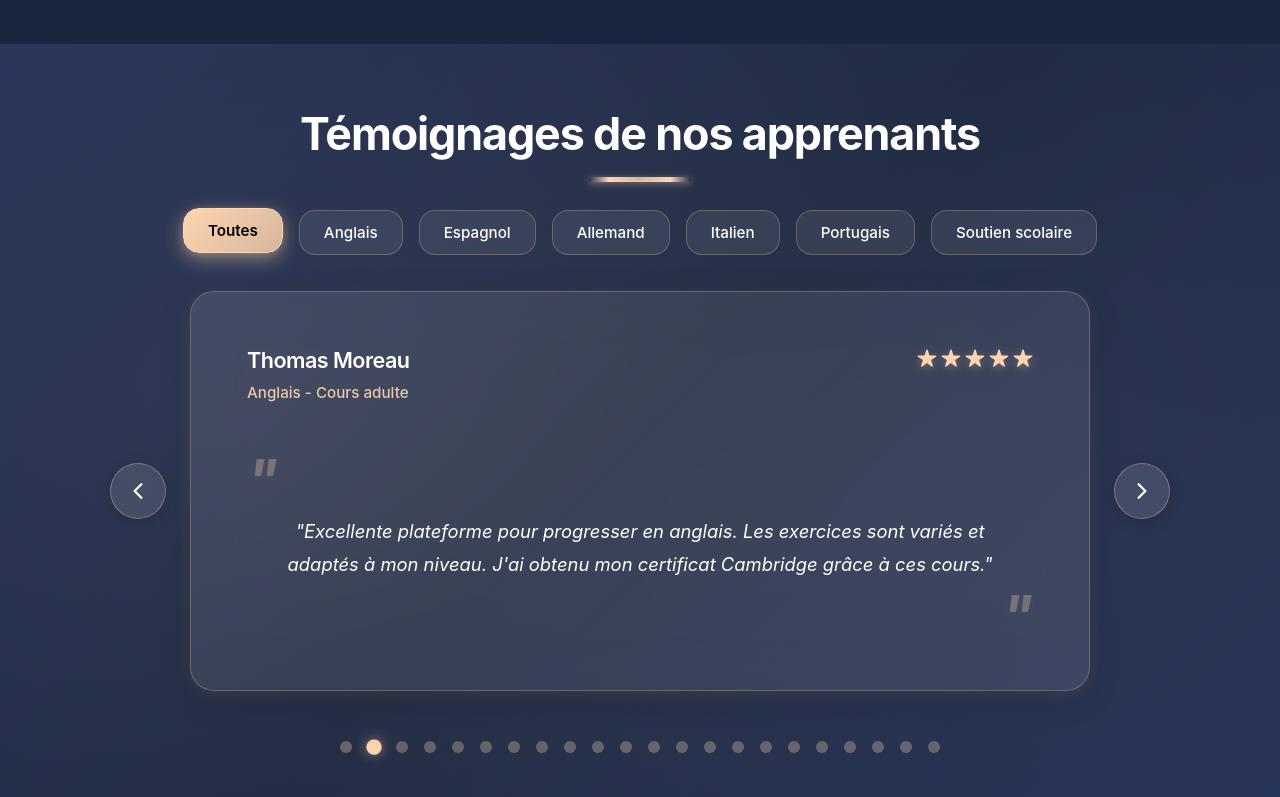
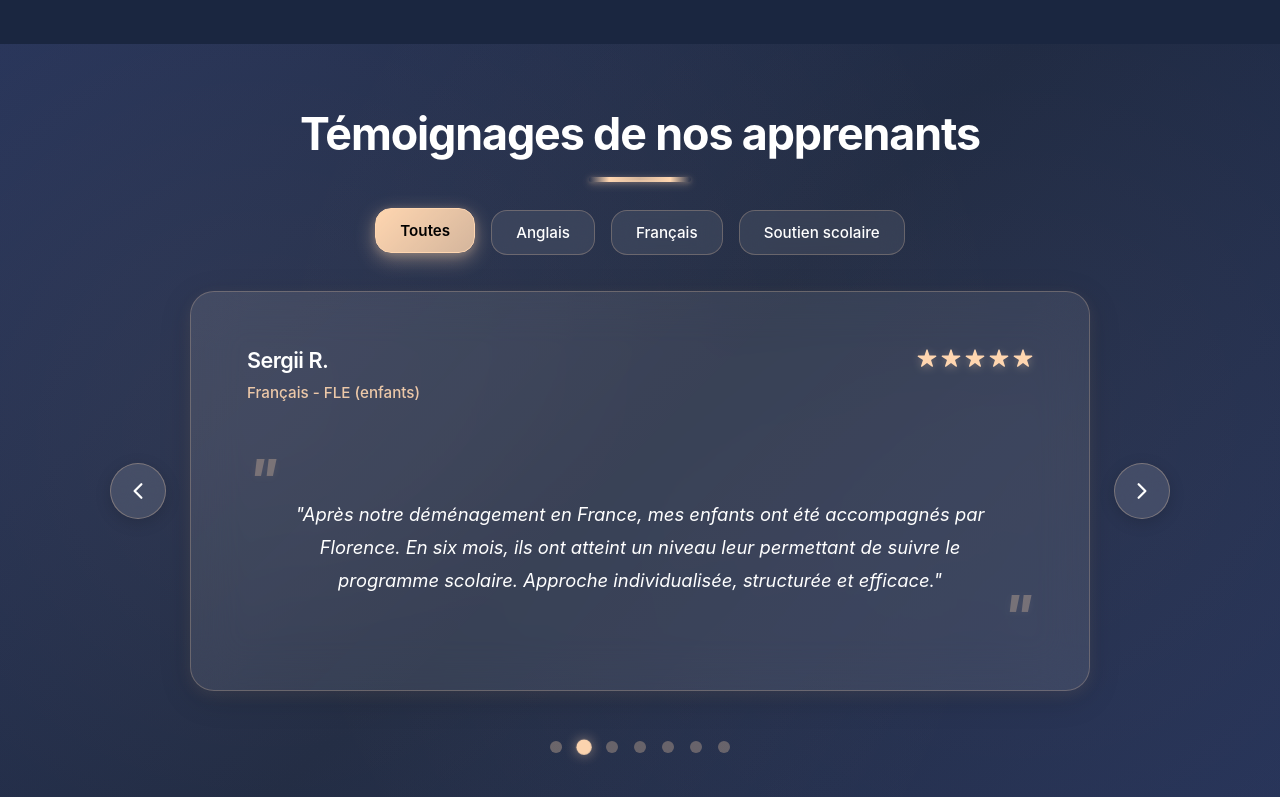
Before and after one commit to Jerome-Dubos/Bon-Cours, a React (Vite) app: page / in a window 1280 px wide. Shown: the part 2000-2797 px from the top of the page. Built offline with nearby package versions, Linux system fonts and the light colour scheme; no server answers; a web font is replaced by a local one.

Commit message:
Remove Matteo image and update team member details in TeamSection; replace testimonials with new entries and adjust font sizes in CSS for consistency across components.

```diff
--- a/public/data/testimonials.json
+++ b/public/data/testimonials.json
@@ -2,179 +2,59 @@
   "testimonials": [
     {
       "id": 1,
-      "name": "Marie Dubois",
+      "name": "GUYSSOU Maquillage & Coiffure",
       "language": "Anglais",
-      "courseType": "Cours adulte",
+      "courseType": "Cours intensif professionnel",
       "rating": 5,
-      "text": "Grâce à Bon Cours, j'ai enfin réussi à surmonter ma peur de parler anglais. Les cours sont dynamiques et les professeurs sont vraiment à l'écoute. Je recommande vivement !"
+      "text": "Nous avons sollicité l’Institut Bon Cours pour un apprentissage d’anglais intensif. Pédagogie, disponibilité et accompagnement au top. Merci pour le professionnalisme et la bienveillance, avec beaucoup de patience et de rigueur."
     },
     {
       "id": 2,
-      "name": "Thomas Moreau",
-      "language": "Anglais",
-      "courseType": "Cours adulte",
+      "name": "Sergii R.",
+      "language": "Français",
+      "courseType": "FLE (enfants)",
       "rating": 5,
-      "text": "Excellente plateforme pour progresser en anglais. Les exercices sont variés et adaptés à mon niveau. J'ai obtenu mon certificat Cambridge grâce à ces cours."
+      "text": "Après notre déménagement en France, mes enfants ont été accompagnés par Florence. En six mois, ils ont atteint un niveau leur permettant de suivre le programme scolaire. Approche individualisée, structurée et efficace."
     },
     {
       "id": 3,
-      "name": "Sophie Laurent",
-      "language": "Anglais",
-      "courseType": "Cours enfant",
-      "rating": 4,
-      "text": "Parfait pour débuter en anglais. Les leçons sont claires et progressives. J'apprécie particulièrement les exercices pratiques qui m'aident à mémoriser."
+      "name": "Aurélie B.",
+      "language": "Soutien scolaire",
+      "courseType": "Suivi scolaire (enfant)",
+      "rating": 5,
+      "text": "Suivi scolaire de notre fils pendant deux ans. Pédagogue et très investie, bien au‑dessus des précédents intervenants. Nous recommandons sans hésitation."
     },
     {
       "id": 4,
-      "name": "Pierre Martin",
-      "language": "Anglais",
-      "courseType": "Cours adulte",
+      "name": "Marion G.",
+      "language": "Soutien scolaire",
+      "courseType": "Suivi scolaire (enfants)",
       "rating": 5,
-      "text": "Interface intuitive et contenu de qualité. Les professeurs sont compétents et patients. Je progresse rapidement et avec plaisir."
+      "text": "Après plusieurs essais, nous avons confié le soutien de nos deux fils pendant plus de quatre ans. Sérieuse, patiente et à l’écoute, Florence s’adapte à leurs besoins et a été un véritable pilier. Recommandé sans réserve."
     },
     {
       "id": 5,
-      "name": "Camille Rousseau",
-      "language": "Espagnol",
-      "courseType": "Cours enfant",
+      "name": "Joshua J.",
+      "language": "Français",
+      "courseType": "Cours adulte",
       "rating": 5,
-      "text": "Superbe découverte ! Les cours d'espagnol sont excellents, avec une approche culturelle en plus de l'apprentissage linguistique. Très satisfaite."
+      "text": "Professeure de langues fantastique, organisation parfaite et méthodes très efficaces. Grâce à elle, j’ai fortement amélioré mon niveau en peu de temps."
     },
     {
       "id": 6,
-      "name": "Lucas Bernard",
-      "language": "Espagnol",
+      "name": "Shelir G.",
+      "language": "Français",
       "courseType": "Cours adulte",
-      "rating": 4,
-      "text": "Bon cours d'espagnol, bien structuré. Les exercices de conversation sont particulièrement utiles pour gagner en fluidité."
+      "rating": 5,
+      "text": "Enseignement avec passion; méthode simple, claire et captivante. Sa présence motive les élèves. Très satisfait et reconnaissant pour ce dévouement."
     },
     {
       "id": 7,
-      "name": "Emma Petit",
-      "language": "Espagnol",
+      "name": "Mourad E.",
+      "language": "Français",
       "courseType": "Cours adulte",
       "rating": 5,
-      "text": "Formation d'excellente qualité. Les professeurs natifs font toute la différence. Je me sens de plus en plus à l'aise en espagnol."
-    },
-    {
-      "id": 8,
-      "name": "Antoine Durand",
-      "language": "Espagnol",
-      "courseType": "Cours enfant",
-      "rating": 4,
-      "text": "Débutant en espagnol, je trouve les cours très accessibles. La progression est logique et les explications sont claires."
-    },
-    {
-      "id": 9,
-      "name": "Julie Leroy",
-      "language": "Allemand",
-      "courseType": "Cours adulte",
-      "rating": 5,
-      "text": "Excellente méthode pour apprendre l'allemand. Les cours sont bien organisés et les exercices variés. Je progresse rapidement."
-    },
-    {
-      "id": 10,
-      "name": "Nicolas Simon",
-      "language": "Allemand",
-      "courseType": "Cours enfant",
-      "rating": 4,
-      "text": "Bon cours d'allemand, bien adapté aux débutants. Les explications grammaticales sont claires et les exercices pratiques."
-    },
-    {
-      "id": 11,
-      "name": "Clara Girard",
-      "language": "Allemand",
-      "courseType": "Cours adulte",
-      "rating": 5,
-      "text": "Formation de très haute qualité. Les professeurs sont excellents et le contenu est riche. Parfait pour se perfectionner."
-    },
-    {
-      "id": 12,
-      "name": "Maxime Fournier",
-      "language": "Italien",
-      "courseType": "Cours adulte",
-      "rating": 5,
-      "text": "Super cours d'italien ! L'approche est moderne et efficace. Les professeurs sont passionnés et transmettent bien leur savoir."
-    },
-    {
-      "id": 13,
-      "name": "Léa Mercier",
-      "language": "Italien",
-      "courseType": "Cours enfant",
-      "rating": 4,
-      "text": "Très bonne plateforme pour apprendre l'italien. Les cours sont bien structurés et les exercices sont variés et intéressants."
-    },
-    {
-      "id": 14,
-      "name": "Hugo Blanc",
-      "language": "Italien",
-      "courseType": "Cours adulte",
-      "rating": 5,
-      "text": "Excellente formation en italien. Le contenu est de qualité et les professeurs sont très compétents. Je recommande vivement."
-    },
-    {
-      "id": 15,
-      "name": "Chloé Roux",
-      "language": "Portugais",
-      "courseType": "Cours enfant",
-      "rating": 4,
-      "text": "Bon cours de portugais pour débutants. Les leçons sont claires et la progression est bien pensée. Très satisfaite."
-    },
-    {
-      "id": 16,
-      "name": "Alexandre Denis",
-      "language": "Portugais",
-      "courseType": "Cours adulte",
-      "rating": 5,
-      "text": "Formation de qualité en portugais. Les professeurs sont excellents et le contenu est riche et varié. Je progresse bien."
-    },
-    {
-      "id": 17,
-      "name": "Sarah Fontaine",
-      "language": "Anglais",
-      "courseType": "Cours enfant",
-      "rating": 5,
-      "text": "Plateforme exceptionnelle pour l'apprentissage de l'anglais. Les cours sont de très haute qualité et les résultats sont au rendez-vous."
-    },
-    {
-      "id": 18,
-      "name": "Léonie Moreau",
-      "language": "Soutien scolaire",
-      "courseType": "Mathématiques",
-      "rating": 5,
-      "text": "Le soutien scolaire en mathématiques a été un vrai plus pour ma fille. Les professeurs sont patients et expliquent très bien. Ses notes ont considérablement progressé !"
-    },
-    {
-      "id": 19,
-      "name": "Marc Dubois",
-      "language": "Soutien scolaire",
-      "courseType": "Français",
-      "rating": 4,
-      "text": "Excellent soutien en français. Mon fils a repris confiance en lui grâce aux cours personnalisés. Les exercices sont adaptés à son niveau et ses difficultés."
-    },
-    {
-      "id": 20,
-      "name": "Isabelle Rousseau",
-      "language": "Soutien scolaire",
-      "courseType": "Physique-Chimie",
-      "rating": 5,
-      "text": "Grâce au soutien scolaire en physique-chimie, ma fille a enfin compris les concepts qui lui posaient problème. Les explications sont claires et les exercices progressifs."
-    },
-    {
-      "id": 21,
-      "name": "François Leroy",
-      "language": "Soutien scolaire",
-      "courseType": "Histoire-Géographie",
-      "rating": 4,
-      "text": "Très bon soutien en histoire-géographie. Les cours sont intéressants et les méthodes de mémorisation sont efficaces. Mon fils a amélioré ses résultats."
-    },
-    {
-      "id": 22,
-      "name": "Céline Martin",
-      "language": "Soutien scolaire",
-      "courseType": "SVT",
-      "rating": 5,
-      "text": "Le soutien en SVT a permis à mon enfant de mieux comprendre les concepts scientifiques. Les professeurs sont compétents et motivants. Je recommande vivement !"
+      "text": "Professeure très compétente qui simplifie les leçons de français. Ancien élève, j’ai rapidement compris sa méthode pédagogique. Je recommande vivement."
     }
   ]
 }
--- a/src/components/Navbar/Navbar.css
+++ b/src/components/Navbar/Navbar.css
@@ -122,7 +122,7 @@ body.modal-open .navbar.scrolled {
     transform 0.3s ease;
   font-family: var(--font-family-sans);
   font-weight: 500;
-  font-size: 1.1rem;
+  font-size: var(--text-base);
   position: relative;
   background: transparent;
   cursor: pointer;
@@ -285,7 +285,7 @@ body.modal-open .navbar.scrolled {
   padding: var(--spacing-sm) var(--spacing-md);
   border-radius: var(--border-radius-sm);
   transition: all var(--transition-normal);
-  font-size: 0.9rem;
+  font-size: var(--text-sm);
   font-weight: 500;
   position: relative;
   overflow: hidden;
@@ -330,7 +330,7 @@ body.modal-open .navbar.scrolled {
 
 .nav-submenu-group-title {
   color: var(--secondary-peach);
-  font-size: 0.85rem;
+  font-size: var(--text-sm);
   font-weight: 700;
   text-transform: uppercase;
   letter-spacing: 0.5px;
@@ -354,7 +354,7 @@ body.modal-open .navbar.scrolled {
   padding: var(--spacing-xs) var(--spacing-md);
   border-radius: var(--border-radius-sm);
   transition: all var(--transition-normal);
-  font-size: 0.85rem;
+  font-size: var(--text-sm);
   font-weight: 400;
   position: relative;
   overflow: hidden;
@@ -414,14 +414,14 @@ body.modal-open .navbar.scrolled {
 
 .user-info .user-name {
   font-weight: 600;
-  font-size: 0.8rem;
+  font-size: var(--text-sm);
   color: var(--text-light);
   line-height: 1;
 }
 
 .user-info .user-role {
   font-weight: 400;
-  font-size: 0.65rem;
+  font-size: var(--text-xs);
   color: var(--secondary-peach);
   opacity: 0.8;
   line-height: 1;
@@ -533,7 +533,7 @@ body.modal-open .navbar.scrolled {
 
 .dropdown-section-title {
   color: var(--secondary-peach);
-  font-size: 0.875rem;
+  font-size: var(--text-sm);
   font-weight: 600;
   margin-bottom: var(--spacing-sm);
   text-transform: uppercase;
@@ -561,7 +561,7 @@ body.modal-open .navbar.scrolled {
   padding: var(--spacing-sm) var(--spacing-md);
   border-radius: var(--border-radius-sm);
   transition: all var(--transition-normal);
-  font-size: 0.9rem;
+  font-size: var(--text-sm);
   position: relative;
   overflow: hidden;
   border: 1px solid transparent;
@@ -798,7 +798,7 @@ body.modal-open .navbar.scrolled {
   border-radius: var(--border-radius-sm);
   cursor: pointer;
   transition: all var(--transition-normal);
-  font-size: 1.1rem;
+  font-size: var(--text-base);
   backdrop-filter: blur(10px);
   position: relative;
   overflow: visible;
@@ -871,7 +871,7 @@ body.modal-open .navbar.scrolled {
   border-radius: var(--border-radius-sm);
   cursor: pointer;
   transition: all var(--transition-normal);
-  font-size: 1.1rem;
+  font-size: var(--text-base);
   backdrop-filter: blur(10px);
   position: relative;
   overflow: visible;
@@ -900,7 +900,7 @@ body.modal-open .navbar.scrolled {
 
 .language-code {
   font-weight: 500;
-  font-size: 0.9rem;
+  font-size: var(--text-sm);
 }
 
 .language-dropdown-arrow {
@@ -967,7 +967,7 @@ body.modal-open .navbar.scrolled {
   cursor: pointer;
   transition: all var(--transition-normal);
   text-align: left;
-  font-size: 0.9rem;
+  font-size: var(--text-sm);
 }
 
 .language-option:hover {
@@ -991,7 +991,7 @@ body.modal-open .navbar.scrolled {
 
 .language-option-code {
   font-weight: 600;
-  font-size: 0.9rem;
+  font-size: var(--text-sm);
 }
 
 /* Bouton menu mobile */
@@ -1241,7 +1241,7 @@ body.modal-open .navbar.scrolled {
 
 .mobile-section-title {
   color: var(--secondary-peach);
-  font-size: 0.875rem;
+  font-size: var(--text-sm);
   font-weight: 600;
   margin: 0; /* Supprimer la marge pour un meilleur alignement */
   text-transform: uppercase;
@@ -1279,7 +1279,8 @@ body.modal-open .navbar.scrolled {
   cursor: pointer;
   pointer-events: auto;
   font-weight: 500;
-  font-size: 1rem;
+  font-size: var(--text-base);
+  line-height: 1.6;
 }
 
 .mobile-nav-link::before {
@@ -1379,7 +1380,7 @@ body.modal-open .navbar.scrolled {
 .mobile-user-name {
   color: var(--text-light);
   font-weight: 600;
-  font-size: 1rem;
+  font-size: var(--text-base);
   text-shadow: 0 1px 2px rgba(0, 0, 0, 0.3);
 }
 
@@ -1474,7 +1475,7 @@ body.modal-open .navbar.scrolled {
   border-radius: var(--border-radius-md);
   cursor: pointer;
   transition: all var(--transition-normal);
-  font-size: 1rem;
+  font-size: var(--text-base);
   backdrop-filter: blur(10px);
   position: relative;
   overflow: hidden;
@@ -1550,7 +1551,7 @@ body.modal-open .navbar.scrolled {
   cursor: pointer;
   transition: all var(--transition-normal);
   text-align: left;
-  font-size: 1rem;
+  font-size: var(--text-base);
   backdrop-filter: blur(10px);
 }
 
@@ -1577,7 +1578,7 @@ body.modal-open .navbar.scrolled {
 
 .mobile-language-code {
   font-weight: 600;
-  font-size: 1rem;
+  font-size: var(--text-base);
 }
 
 /* Responsive - Breakpoints optimisés selon les mémoires */
@@ -1616,7 +1617,7 @@ body.modal-open .navbar.scrolled {
 
   .nav-link {
     padding: var(--spacing-xs) var(--spacing-sm);
-    font-size: 0.9rem;
+    font-size: var(--text-sm);
     white-space: nowrap;
   }
 
@@ -1630,12 +1631,12 @@ body.modal-open .navbar.scrolled {
 
   .nav-submenu-item,
   .nav-submenu-subitem {
-    font-size: 0.85rem;
+    font-size: var(--text-sm);
     padding: var(--spacing-xs) var(--spacing-sm);
   }
 
   .nav-submenu-group-title {
-    font-size: 0.75rem;
+    font-size: var(--text-xs);
   }
 }
 
@@ -1724,7 +1725,29 @@ body.modal-open .navbar.scrolled {
   position: relative;
   overflow: hidden;
   font-weight: 500;
-  font-size: 1rem;
+  font-size: var(--text-base);
+  line-height: 1.6;
+}
+
+/* Forcer la même taille de texte que les autres liens pour les libellés */
+.mobile-nav-link .mobile-link-icon + span,
+.mobile-nav-link-with-submenu .mobile-nav-link-content span {
+  font-size: inherit;
+  line-height: inherit;
+}
+
+/* Spécificité accrue dans le conteneur pour éviter les overrides du user-agent */
+.mobile-menu .mobile-section .mobile-nav-link,
+.mobile-menu .mobile-section .mobile-nav-link-with-submenu {
+  font-size: var(--text-base) !important;
+  font-weight: 500;
+  font-family: var(--font-family-sans);
+}
+
+.mobile-menu .mobile-section .mobile-nav-link .mobile-link-icon + span,
+.mobile-menu .mobile-section .mobile-nav-link-with-submenu .mobile-nav-link-content span {
+  font-size: var(--text-base) !important;
+  line-height: 1.6 !important;
 }
 
 .mobile-nav-link-with-submenu::before {
@@ -1786,7 +1809,7 @@ body.modal-open .navbar.scrolled {
   transition: all var(--transition-normal);
   background: transparent;
   border: 1px solid transparent;
-  font-size: 0.9rem;
+  font-size: var(--text-sm);
   font-weight: 500;
 }
 
@@ -1809,7 +1832,7 @@ body.modal-open .navbar.scrolled {
 
 .mobile-submenu-group-title {
   color: var(--secondary-peach);
-  font-size: 0.75rem;
+  font-size: var(--text-xs);
   font-weight: 700;
   text-transform: uppercase;
   letter-spacing: 0.8px;
@@ -1839,7 +1862,7 @@ body.modal-open .navbar.scrolled {
   padding: var(--spacing-sm) var(--spacing-md);
   border-radius: var(--border-radius-sm);
   transition: all var(--transition-normal);
-  font-size: 0.875rem;
+  font-size: var(--text-sm);
   position: relative;
   overflow: hidden;
   border: 1px solid transparent;
--- a/src/components/WhoAreWe/TeamSection.jsx
+++ b/src/components/WhoAreWe/TeamSection.jsx
@@ -114,9 +114,9 @@ const TeamSection = () => {
     },
     {
       id: 10,
-      name: 'Mattéo',
+      name: 'Homere',
       role: 'Mathématiques & Physique (Parcours Homère)',
-      photo: encodeURI('/assets/images/team/Matteo.webp'),
+      photo: encodeURI('/assets/images/team/homere.webp'),
       description:
         "Fraîchement diplômé de l'INSA Strasbourg en tant qu'Ingénieur en Génie Civil, je travaille pour Parcours Homère depuis maintenant 2 ans. Mon but est de transmettre les savoirs en Mathématiques et en Physique avec un aspect ludique aux personnes qui en ont besoin, leur proposant ainsi une alternative aux cours plus classiques. Parcours Homère, ce sont des sciences, bien évidemment, mais bien plus encore!",
       languages: [],
@@ -157,6 +157,24 @@ const TeamSection = () => {
       description:
         "J'ai dix ans d'expérience dans l'enseignement de l'espagnol ELE. Ma méthode est pratique et communicative, privilégiant l'expression orale. J'utilise des jeux, des supports variés et des activités dynamiques pour vous immerger rapidement. L'objectif est d'atteindre une aisance réelle tout en s'assurant que le plaisir et l'amusement restent au cœur de votre apprentissage. C'est la clé pour progresser !",
       languages: ['Espagnol'],
+    },
+    {
+      id: 15,
+      name: 'Matthieu',
+      role: 'Fondateur de Parcours Homère, Professeur de Sciences',
+      photo: encodeURI('/assets/images/team/homere.webp'),
+      description:
+        "Fondateur de Parcours Homère, Professeur de Sciences (Collège et Lycée), j’ai développé une solide expérience de l’enseignement et de l’aide aux devoirs. J’ai acquis la certitude que la transmission des connaissances (du simple vers le complexe) représente bien plus que d’appliquer de simples techniques pédagogiques. Il nous faut également réunir la chaleur humaine, la conviction, l’enthousiasme, qualités sans lesquelles un simple tutoriel suffirait à instruire, mais de manière très incomplète, de nombreux élèves.",
+      languages: [],
+    },
+    {
+      id: 16,
+      name: 'Léon',
+      role: 'Tutorat en sciences (Maths, Physique-Chimie, SI) - Parcours Homère',
+      photo: encodeURI('/assets/images/team/homere.webp'),
+      description:
+        "Je travaille via le parcours Homère pour du tutorat en sciences, plus particulièrement les mathématiques, physique chimie et sciences de l’ingénieur. La méthode de travail est basée sur la transmission des savoirs, en détectant les problèmes sur certaines notions. Ensuite, nous travaillons avec des exercices ciblés sur les points faibles de l'élève/étudiant.",
+      languages: [],
     },
   ];
 
```
Also changed, not shown: src/components/WhoAreWe/TeamSection.css (+35 -35 lines), public/assets/images/team/homere.webp (renamed from public/assets/images/team/Matteo.webp).
